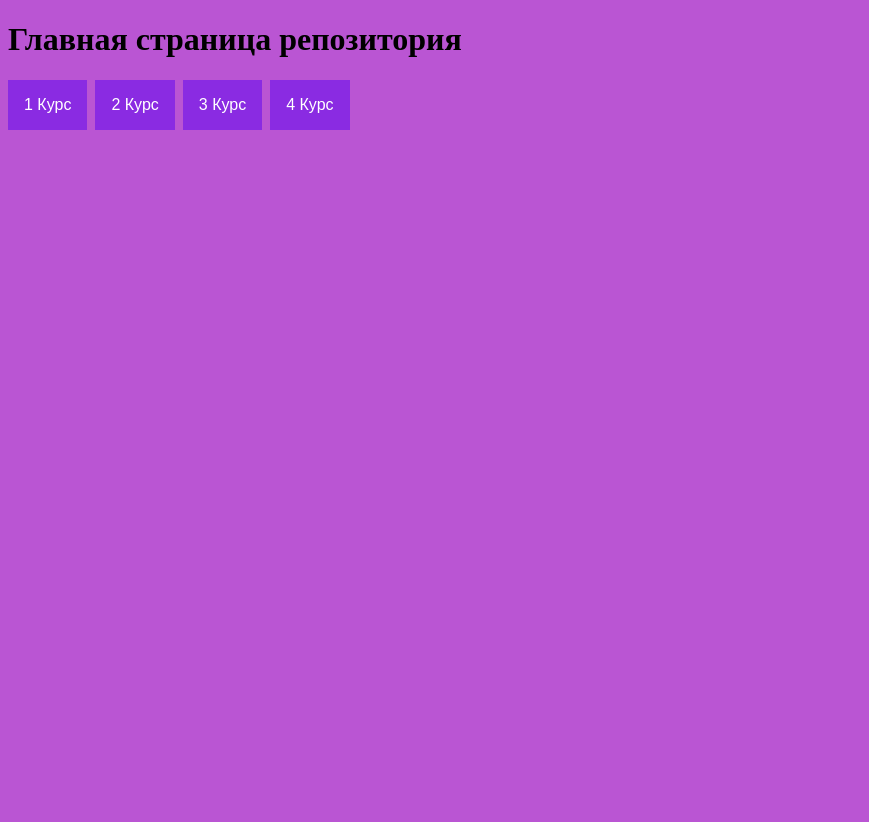
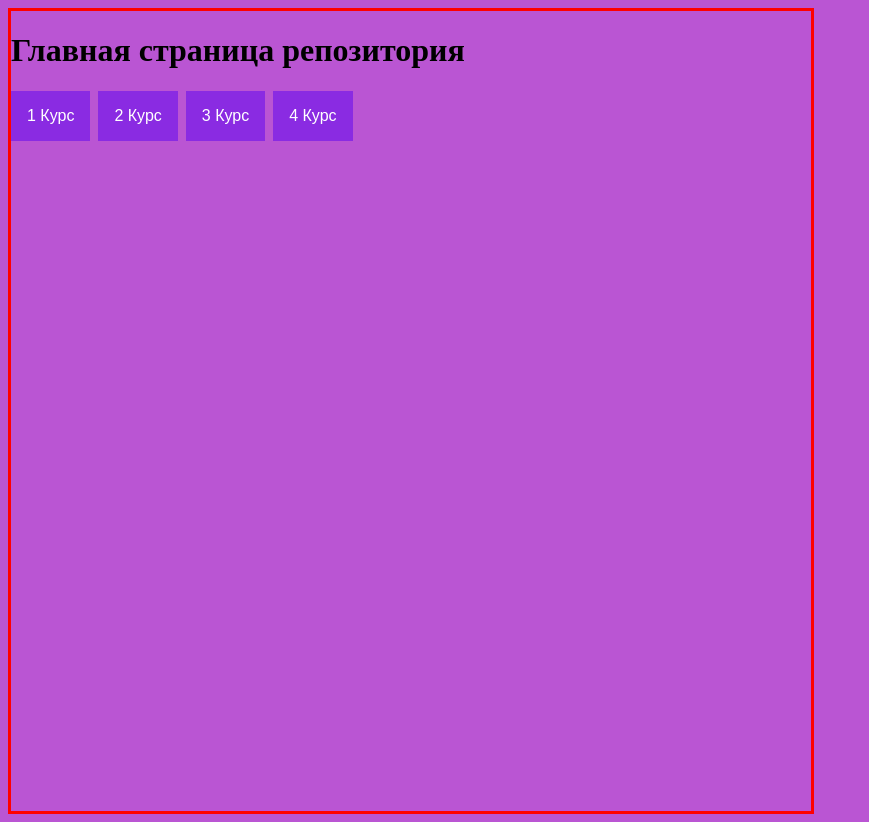
Before and after one commit to indeecdedushka/mark_kuznetsov, a PHP site: page / in a window 1280 px wide. Shown: the whole page, without its empty margins (0-869 px from the left). Before the commit the page ends 130 px from the top, so only its background shows below. Run offline with PHP 8.4, Linux system fonts and the light colour scheme.

Commit message:
Update style.css

```diff
--- a/style.css
+++ b/style.css
@@ -1,7 +1,9 @@
 body {
     background-color: #BA55D3;
-    max-width: 900px;
+    width: 800px;
+    height: 800px;
     margin: 100;
+    border: 3px solid red;
     padding 30px;
 }
 /* Dropdown Button */
```
